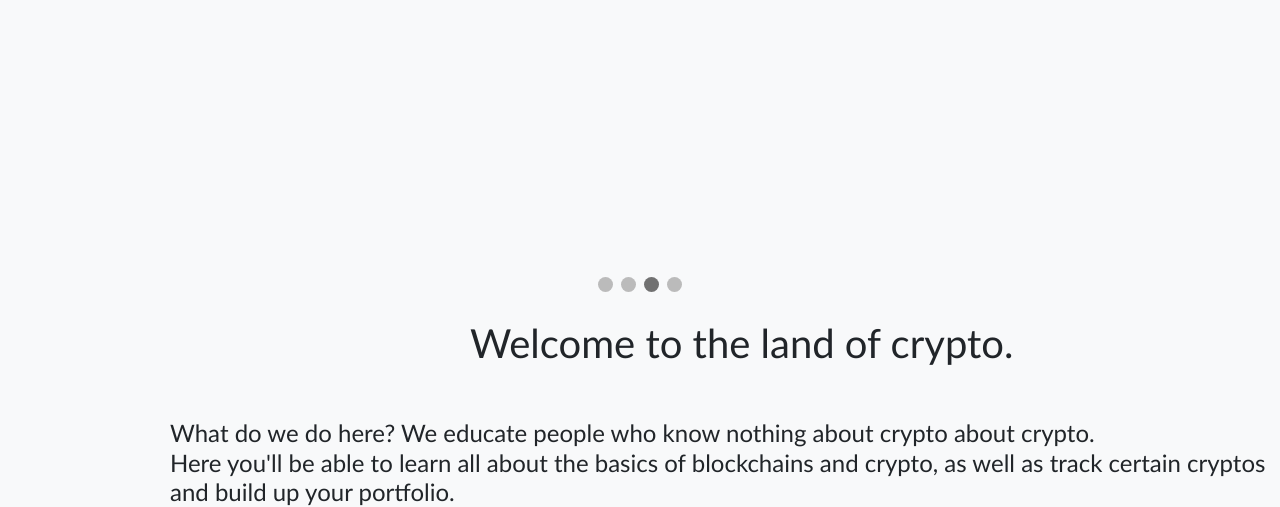
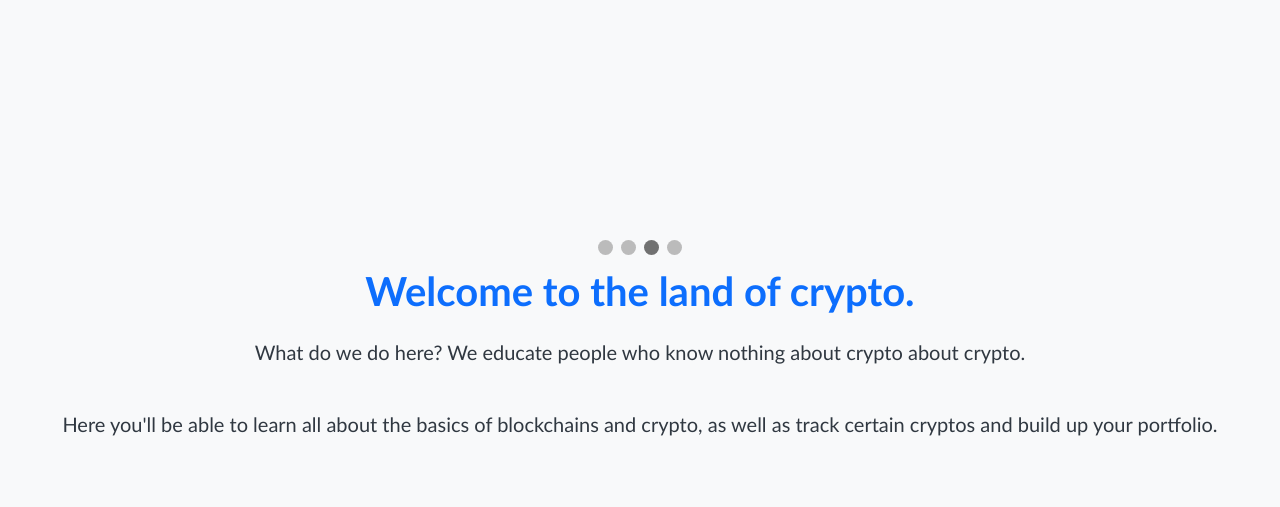
Before and after one commit to Cyrusb01/crypto_education, a Flask app: page / in a window 1280 px wide. Shown: the part 331-838 px from the top of the page. After the commit the page ends 767 px from the top, so only its background shows below. Run offline with Flask 2, Linux system fonts and the light colour scheme; parts of the project's set-up code (start-up, migrations or seed data) failed here and were passed over.

Commit message:
cleaned up coce

```diff
--- a/templates/index.html
+++ b/templates/index.html
@@ -80,15 +80,13 @@ img {vertical-align: middle;}
 
             /* On smaller screens, decrease text size */
             @media only screen and (max-width: 300px) {
-  .text {font-size: 11px}
+
             }
         </style>
         <link rel="stylesheet" href="https://cdnjs.cloudflare.com/ajax/libs/animate.css/4.1.1/animate.min.css"/>
 
         <title>CryptoWorld</title>
     </head>
-    <body>
-    </body>
 </html>
 <body style="height:100%; font-family: 'Trebuchet MS', sans-serif; background: var(--color-background)">
 
@@ -120,13 +118,7 @@ img {vertical-align: middle;}
       <!-- Navbar -->
 
       <!-- Body Stuff Goes Here -->
-      <h1 style="position:absolute; left:470px; top:650px;">Welcome to the land of crypto.</h1>
-
-      <h4 style="position:absolute; left:170px; top:750px;">What do we do here? We educate people who know nothing about crypto about crypto. <h4>
-        <br>
-      <h4 style="position:absolute; left:170px; top:780px;">Here you'll be able to learn all about the basics of blockchains and crypto, as well as track certain cryptos and build up your portfolio.</h4>
     <div class="slideshow-container">
-
         <div class="mySlides fade">
             <div class="numbertext">1 / 3</div>
             <img src="static/pretty.jpeg" style="width:100%">
@@ -147,13 +139,20 @@ img {vertical-align: middle;}
             <img src="static/coinz.png" style="width:100%">
         </div>
     </div>
+
     <br>
+
     <div style="text-align:center">
         <span class="dot"></span>
         <span class="dot"></span>
         <span class="dot"></span>
         <span class="dot"></span>
     </div>
+
+    <p class="zv-h1 text-center">Welcome to the land of crypto.</p>
+    <p class="zv-text text-center">What do we do here? We educate people who know nothing about crypto about crypto. <h4><br>
+    <p class="zv-text text-center">Here you'll be able to learn all about the basics of blockchains and crypto, as well as track certain cryptos and build up your portfolio.</h4>
+
       <!-- Body Stuff Ends Here -->
 
 
```
Lines whose indentation alone changed are shown as unchanged.
